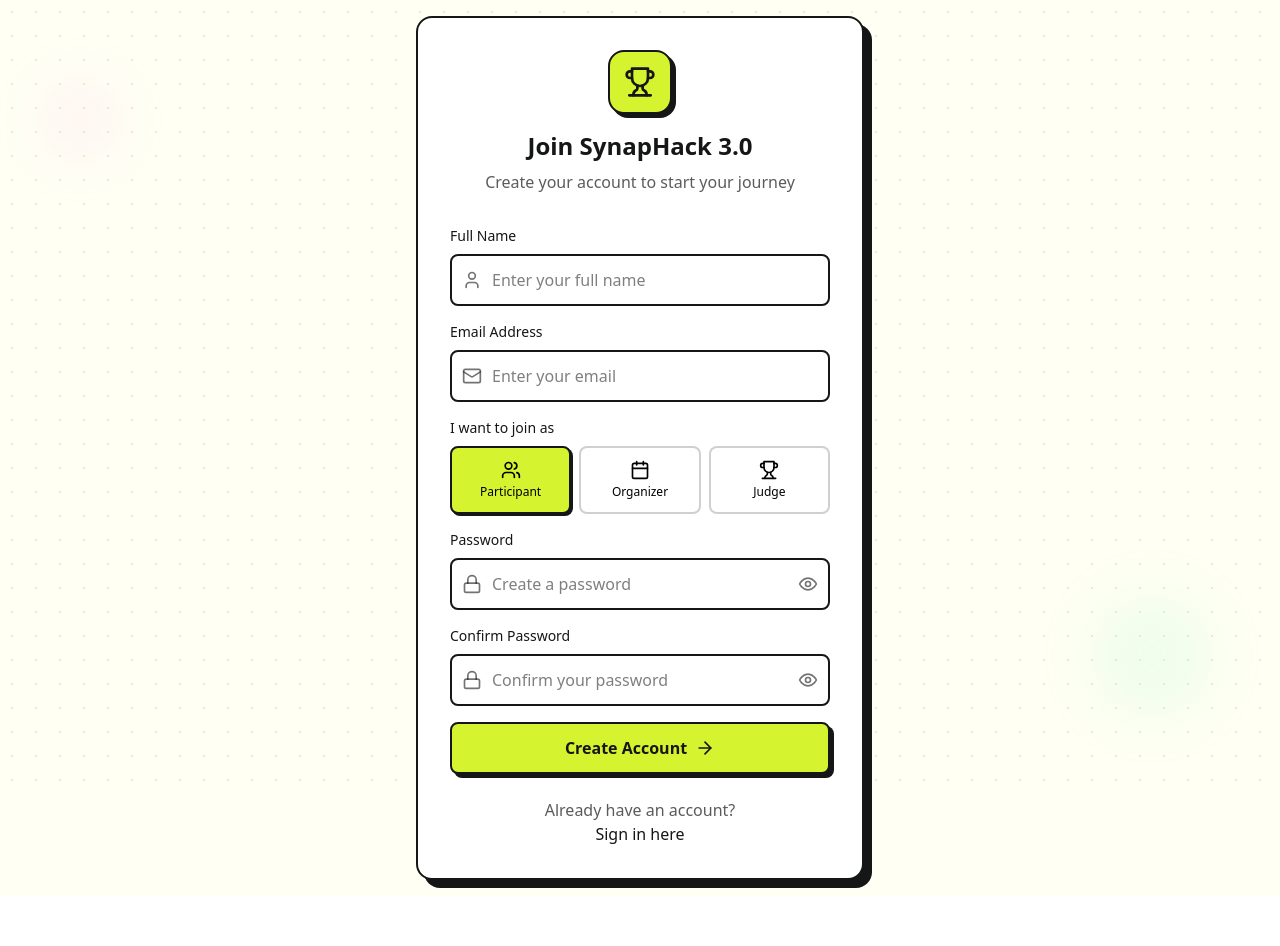
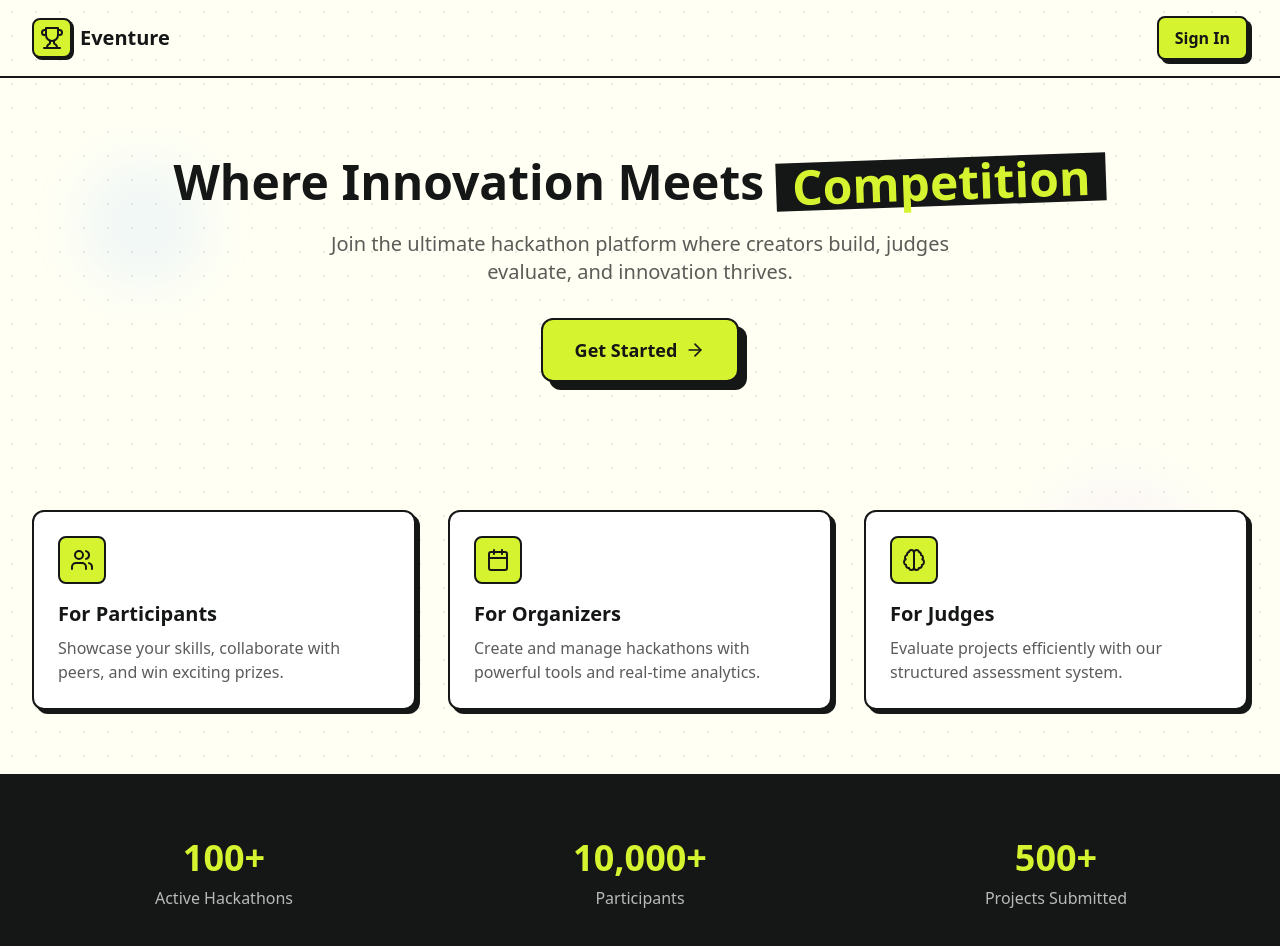
Before and after one commit to SiddhiGawade/Grind_Synap3.0, a React (Vite) app in the folder frontEnd/: page / in a window 1280 px wide. Shown: the top 946 px of the page. Before the commit the page ends 896 px from the top, so only its background shows below. Built offline with nearby package versions, Linux system fonts and the light colour scheme.

Commit message:
Landing Page successfully created !

```diff
--- a/frontEnd/src/App.jsx
+++ b/frontEnd/src/App.jsx
@@ -5,10 +5,11 @@ import SigninPage from './components/SigninPage';
 import ParticipantDashboard from './components/ParticipantDashboard';
 import CreatorDashboard from './components/CreatorDashboard';
 import JudgeDashboard from './components/JudgeDashboard';
+import LandingPage from './components/LandingPage';
 
 // Main App Component
 const App = () => {
-  const [currentPage, setCurrentPage] = useState('signup');
+  const [currentPage, setCurrentPage] = useState('landing');
   const { user } = useAuth();
 
   const handleNavigation = (page) => {
@@ -30,12 +31,14 @@ const App = () => {
     }
 
     switch (currentPage) {
+      case 'landing':
+        return <LandingPage onNavigate={handleNavigation} />;
       case 'signup':
         return <SignupPage onNavigate={handleNavigation} />;
       case 'signin':
         return <SigninPage onNavigate={handleNavigation} />;
       default:
-        return <SignupPage onNavigate={handleNavigation} />;
+        return <LandingPage onNavigate={handleNavigation} />;
     }
   };
 
--- /dev/null
+++ b/frontEnd/src/components/LandingPage.jsx
@@ -0,0 +1,124 @@
+import React from 'react';
+import { Trophy, Users, Calendar, Brain, Sparkles, ArrowRight } from 'lucide-react';
+
+const LandingPage = ({ onNavigate }) => {
+  return (
+    <div className="min-h-screen bg-[#FFFFF4]">
+      {/* Background Pattern */}
+      <div className="absolute inset-0 opacity-10">
+        <div className="absolute inset-0 bg-pattern"></div>
+      </div>
+
+      {/* Decorative Elements */}
+      <div className="absolute top-40 left-20 w-32 h-32 bg-blue-200 rounded-full opacity-20 blur-xl"></div>
+      <div className="absolute bottom-40 right-20 w-40 h-40 bg-purple-200 rounded-full opacity-20 blur-xl"></div>
+
+      {/* Navigation */}
+      <nav className="relative z-10 border-b-2 border-[#151616]">
+        <div className="max-w-7xl mx-auto px-4 sm:px-6 lg:px-8">
+          <div className="flex justify-between items-center py-4">
+            <div className="flex items-center gap-2">
+              <div className="w-10 h-10 bg-[#D6F32F] rounded-lg flex items-center justify-center border-2 border-[#151616] shadow-[2px_2px_0px_0px_#151616]">
+                <Trophy className="w-6 h-6 text-[#151616]" />
+              </div>
+              <span className="text-xl font-black text-[#151616]">Eventure</span>
+            </div>
+            <button
+              onClick={() => onNavigate('signin')}
+              className="px-4 py-2 bg-[#D6F32F] rounded-lg border-2 border-[#151616] shadow-[4px_4px_0px_0px_#151616] hover:shadow-[2px_2px_0px_0px_#151616] hover:translate-x-[2px] hover:translate-y-[2px] transition-all font-bold text-[#151616]"
+            >
+              Sign In
+            </button>
+          </div>
+        </div>
+      </nav>
+
+      {/* Hero Section */}
+      <div className="relative">
+        <div className="max-w-7xl mx-auto px-4 sm:px-6 lg:px-8 pt-20 pb-16">
+          <div className="text-center">
+            <h1 className="text-5xl font-black text-[#151616] mb-6">
+              Where Innovation Meets
+              <span className="text-[#D6F32F] bg-[#151616] px-4 ml-3 inline-block transform -rotate-2">
+                Competition
+              </span>
+            </h1>
+            <p className="text-xl text-[#151616]/70 mb-8 max-w-2xl mx-auto">
+              Join the ultimate hackathon platform where creators build, judges evaluate, and innovation thrives.
+            </p>
+            <button
+              onClick={() => onNavigate('signup')}
+              className="px-8 py-4 bg-[#D6F32F] rounded-xl border-2 border-[#151616] shadow-[8px_8px_0px_0px_#151616] hover:shadow-[4px_4px_0px_0px_#151616] hover:translate-x-[4px] hover:translate-y-[4px] transition-all font-bold text-[#151616] text-lg inline-flex items-center gap-2"
+            >
+              Get Started
+              <ArrowRight className="w-5 h-5" />
+            </button>
+          </div>
+        </div>
+      </div>
+
+      {/* Features Section */}
+      <div className="relative py-16">
+        <div className="max-w-7xl mx-auto px-4 sm:px-6 lg:px-8">
+          <div className="grid md:grid-cols-3 gap-8">
+            {[
+              {
+                icon: Users,
+                title: "For Participants",
+                description: "Showcase your skills, collaborate with peers, and win exciting prizes."
+              },
+              {
+                icon: Calendar,
+                title: "For Organizers",
+                description: "Create and manage hackathons with powerful tools and real-time analytics."
+              },
+              {
+                icon: Brain,
+                title: "For Judges",
+                description: "Evaluate projects efficiently with our structured assessment system."
+              }
+            ].map((feature, index) => (
+              <div
+                key={index}
+                className="bg-white p-6 rounded-xl border-2 border-[#151616] shadow-[4px_4px_0px_0px_#151616] hover:shadow-[8px_8px_0px_0px_#151616] transition-all"
+              >
+                <div className="w-12 h-12 bg-[#D6F32F] rounded-lg flex items-center justify-center border-2 border-[#151616] mb-4">
+                  <feature.icon className="w-6 h-6 text-[#151616]" />
+                </div>
+                <h3 className="text-xl font-bold text-[#151616] mb-2">{feature.title}</h3>
+                <p className="text-[#151616]/70">{feature.description}</p>
+              </div>
+            ))}
+          </div>
+        </div>
+      </div>
+
+      {/* Stats Section */}
+      <div className="relative py-16 bg-[#151616] text-white">
+        <div className="max-w-7xl mx-auto px-4 sm:px-6 lg:px-8">
+          <div className="grid md:grid-cols-3 gap-8">
+            {[
+              { number: "100+", label: "Active Hackathons" },
+              { number: "10,000+", label: "Participants" },
+              { number: "500+", label: "Projects Submitted" },
+            ].map((stat, index) => (
+              <div key={index} className="text-center">
+                <div className="text-4xl font-black text-[#D6F32F] mb-2">{stat.number}</div>
+                <div className="text-white/70">{stat.label}</div>
+              </div>
+            ))}
+          </div>
+        </div>
+      </div>
+
+      <style>{`
+        .bg-pattern {
+          background-image: radial-gradient(#151616 1px, transparent 1px);
+          background-size: 24px 24px;
+        }
+      `}</style>
+    </div>
+  );
+};
+
+export default LandingPage;
```
